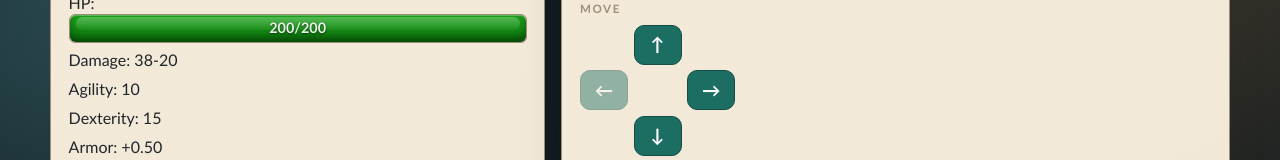
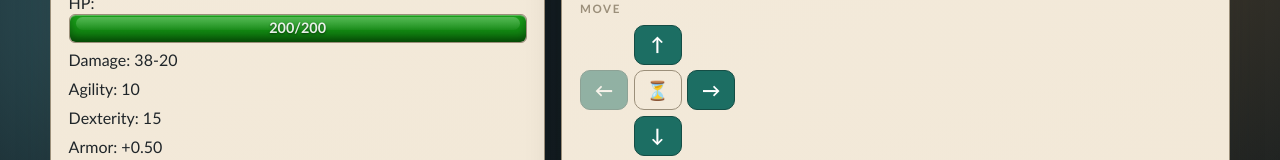
Before and after one commit to BoogleSmith/vault-hunter, a React (Vite) app: page / in a window 1280 px wide. Both pictures are taken after typing "Sample" into the empty fields and a click on the button "Enter the Castle". Shown: the part 153-313 px from the top of the page. Built offline with nearby package versions, Linux system fonts and the light colour scheme.

Commit message:
feat(movement): adding ability to rest for turn

```diff
--- a/src/App.tsx
+++ b/src/App.tsx
@@ -138,6 +138,29 @@ function App() {
     });
   }
 
+  function handleWait(): void {
+    if (activePrompt) return;
+    withGameUpdate((next) => {
+      const restoreAmount = 15;
+      const oldHealth = next.player.health;
+      next.player.health = Math.min(
+        next.player.health + restoreAmount,
+        next.player.healthMax,
+      );
+      const actualRestore = next.player.health - oldHealth;
+
+      if (actualRestore > 0) {
+        next.log.push(
+          `You rest and recover ${actualRestore} health. (${oldHealth}/${next.player.healthMax} → ${next.player.health}/${next.player.healthMax})`,
+        );
+      } else {
+        next.log.push("You hold position and listen for movement...");
+      }
+
+      advanceEnemyRoaming(next);
+    });
+  }
+
   function handleAttack(): void {
     if (activePrompt) return;
     withGameUpdate((next) => {
@@ -219,6 +242,7 @@ function App() {
         availableDirections={availableDirections}
         inEncounter={inEncounter}
         onMove={handleMove}
+        onWait={handleWait}
         onAttack={handleAttack}
         onFlee={handleFlee}
         onReset={resetGame}
--- a/src/features/gameplay/GameplayPage.tsx
+++ b/src/features/gameplay/GameplayPage.tsx
@@ -12,6 +12,7 @@ interface GameplayPageProps {
   availableDirections: Record<DirectionKey, boolean>;
   inEncounter: boolean;
   onMove: (direction: DirectionKey) => void;
+  onWait: () => void;
   onAttack: () => void;
   onFlee: () => void;
   onReset: () => void;
@@ -28,6 +29,7 @@ export function GameplayPage({
   availableDirections,
   inEncounter,
   onMove,
+  onWait,
   onAttack,
   onFlee,
   onReset,
@@ -69,6 +71,7 @@ export function GameplayPage({
           availableDirections={availableDirections}
           inEncounter={inEncounter}
           onMove={onMove}
+          onWait={onWait}
           onAttack={onAttack}
           onFlee={onFlee}
           showEnemyDebug={showEnemyDebug}
--- a/src/features/gameplay/components/RoomPanel.tsx
+++ b/src/features/gameplay/components/RoomPanel.tsx
@@ -15,6 +15,7 @@ interface RoomPanelProps {
   availableDirections: Record<DirectionKey, boolean>;
   inEncounter: boolean;
   onMove: (direction: DirectionKey) => void;
+  onWait: () => void;
   onAttack: () => void;
   onFlee: () => void;
   showEnemyDebug: boolean;
@@ -26,6 +27,7 @@ export function RoomPanel({
   availableDirections,
   inEncounter,
   onMove,
+  onWait,
   onAttack,
   onFlee,
   showEnemyDebug,
@@ -61,6 +63,16 @@ export function RoomPanel({
                 {label}
               </button>
             ))}
+            <button
+              className="ghost"
+              style={{ gridColumn: 2, gridRow: 2 }}
+              onClick={onWait}
+              disabled={!isPlaying}
+              aria-label="Wait"
+              title="Wait"
+            >
+              ⏳
+            </button>
           </div>
         </div>
       )}
```
